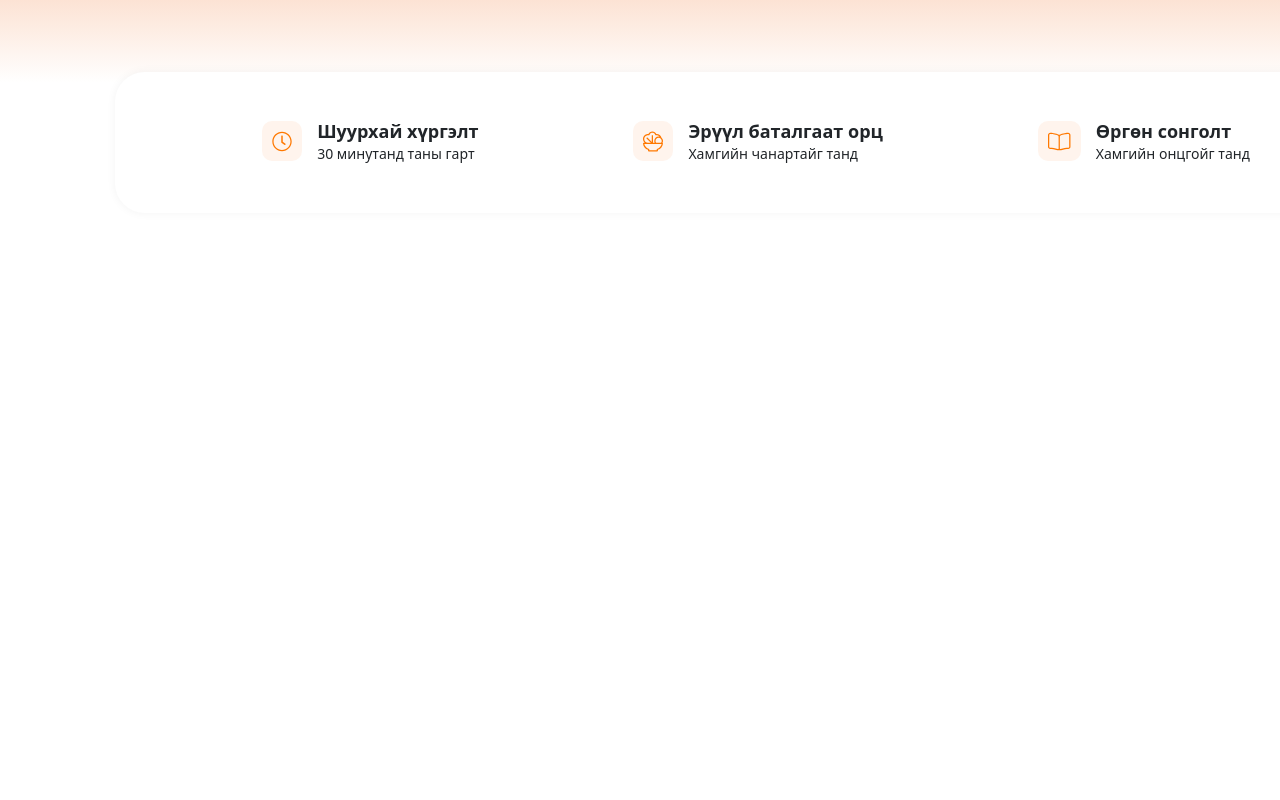
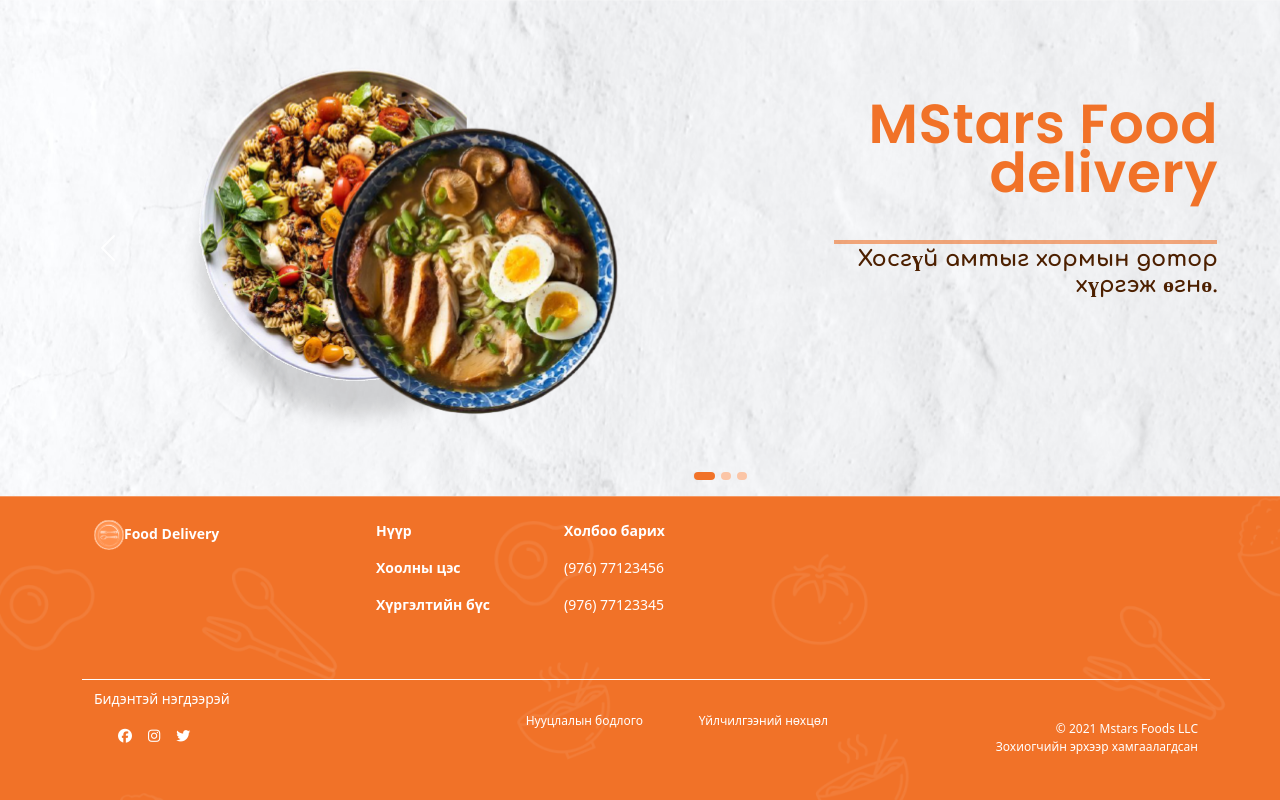
Before and after one commit to khangaikhuu-mstars/too_easy_delivery_web_app, a React (Create React App) app in the folder project/: page / in a window 1280 px wide. Shown: the top 800 px of the page. Built offline with nearby package versions, Linux system fonts and the light colour scheme.

Commit message:
#12 pulled breadcrumb component

```diff
--- a/project/src/App.js
+++ b/project/src/App.js
@@ -9,9 +9,9 @@ import '../src/css/InfoPanel.css'
 function App() {
   return (
     <div>
-      {/* <SliderWeb /> */}
+      <SliderWeb />
       <InfoPanel />
-      {/* <Footer /> */}
+      <Footer />
     </div>
   )
 }
```
Also changed, not shown: project/src/components/BreadCrumb.js (line endings or trailing spaces).
